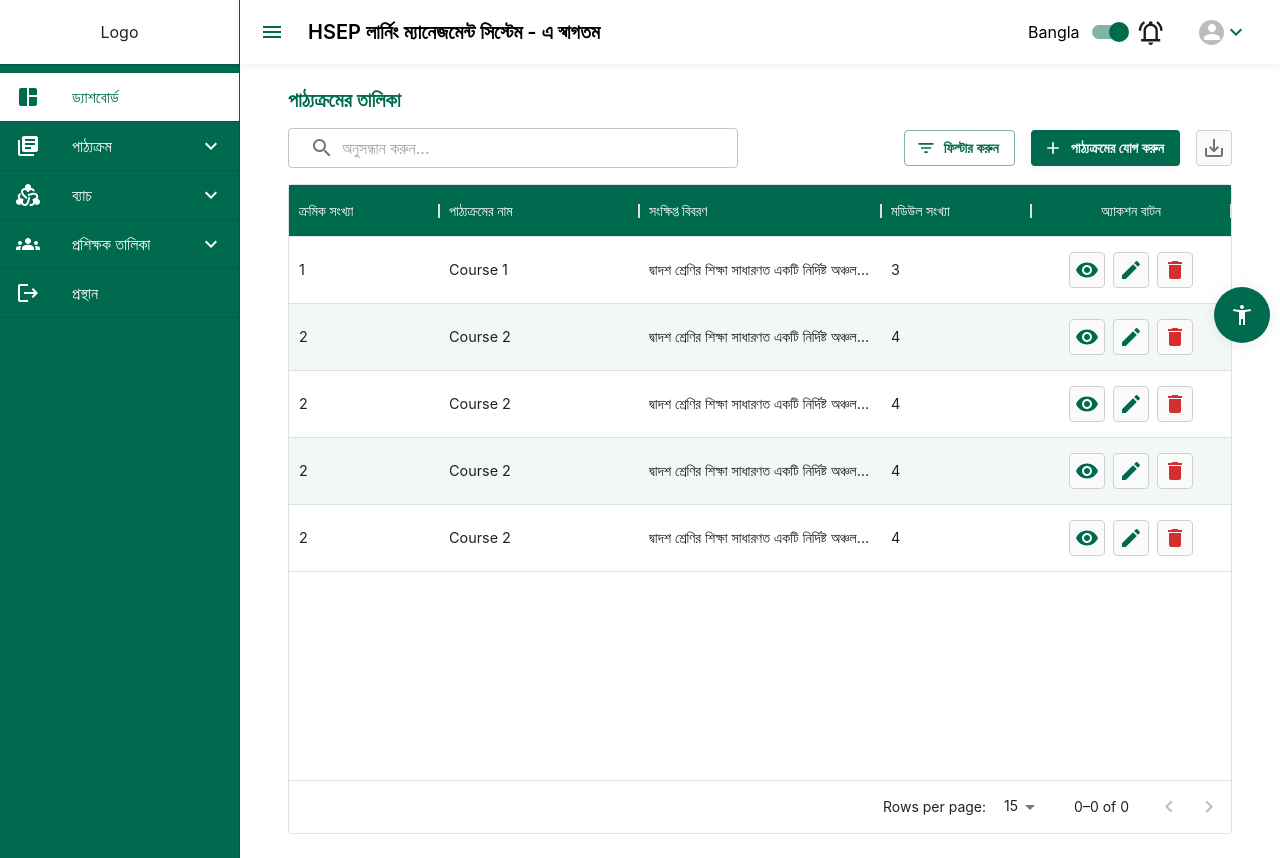
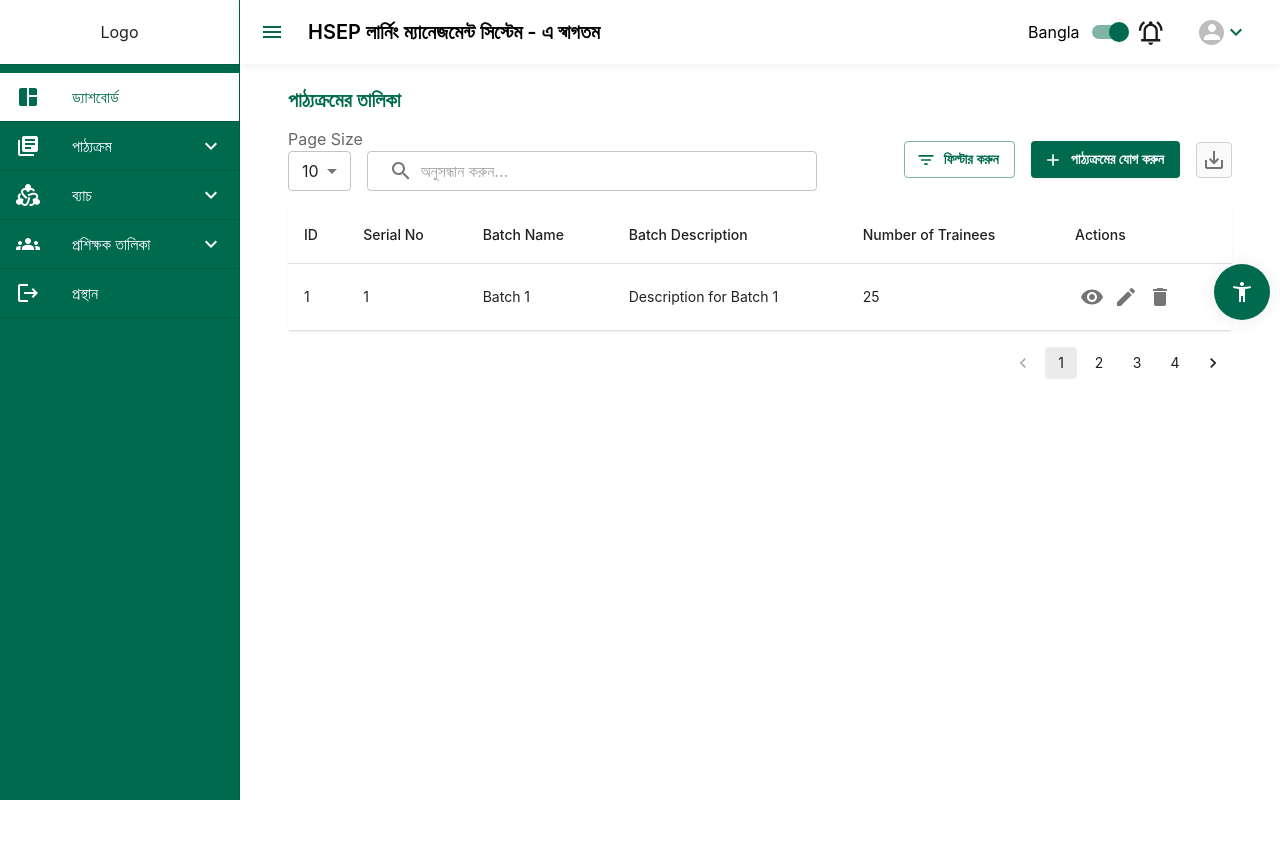
Before and after one commit to affan-habib/admin-panel, a React (Create React App) app: page /course-list in a window 1280 px wide. After the commit the page ends 800 px from the top, so only its background shows below. Built offline with nearby package versions, Linux system fonts and the light colour scheme.

Commit message:
course list replaced react-table, pagination and page sizing configuration updated

```diff
--- a/package.json
+++ b/package.json
@@ -18,6 +18,7 @@
     "@types/react": "^18.2.13",
     "@types/react-i18next": "^8.1.0",
     "@types/react-redux": "^7.1.25",
+    "@types/react-table": "^7.7.18",
     "axios": "^1.4.0",
     "chart.js": "^4.4.0",
     "env-cmd": "^10.1.0",
@@ -35,6 +36,7 @@
     "react-router-dom": "^6.13.0",
     "react-scripts": "5.0.1",
     "react-slick": "^0.29.0",
+    "react-table": "^7.8.0",
     "redux": "^4.2.1",
     "simplebar-react": "^3.2.4",
     "slick-carousel": "^1.8.1",
--- /dev/null
+++ b/src/components/tables/PageSizeSelect.tsx
@@ -0,0 +1,36 @@
+// components/tables/PageSizeSelect.tsx
+import React from 'react';
+import { FormControl, InputLabel, Select, MenuItem, Box } from '@mui/material';
+
+interface PageSizeSelectProps {
+    pageSize: number;
+    onPageSizeChange: (size: number) => void;
+}
+
+const PageSizeSelect: React.FC<PageSizeSelectProps> = ({ pageSize, onPageSizeChange }) => {
+    const handlePageSizeChange = (event: any) => {
+    const newSize = event.target.value as number;
+    onPageSizeChange(newSize);
+};
+
+return (
+    <Box sx={{ display: 'inline', marginRight: 2 }}>
+        <InputLabel id="page-size-label">Page Size</InputLabel>
+        <Select
+            size="small"
+            variant="outlined"
+            labelId="page-size-label"
+            id="page-size"
+            value={pageSize}
+            onChange={handlePageSizeChange}
+        >
+            <MenuItem value={5}>5</MenuItem>
+            <MenuItem value={10}>10</MenuItem>
+            <MenuItem value={20}>20</MenuItem>
+            {/* Add more options as needed */}
+        </Select>
+    </Box>
+);
+};
+
+export default PageSizeSelect;
--- /dev/null
+++ b/src/components/tables/ReactTable.tsx
@@ -0,0 +1,78 @@
+import React from 'react';
+import { useTable, usePagination, HeaderGroup, Row, Cell } from 'react-table';
+import { Table, TableBody, TableCell, TableContainer, TableHead, TableRow, Paper, Stack } from '@mui/material';
+import Pagination from '@mui/material/Pagination';
+
+interface ReactTableProps {
+    columns: any[];
+    data: any[];
+    totalCount: number;
+    pageSize: number;
+    currentPage: number;
+    onPageChange: (page: number) => void;
+    onPageSizeChange: (size: number) => void;
+}
+
+const ReactTable: React.FC<ReactTableProps> = ({
+    columns,
+    data,
+    totalCount,
+    pageSize,
+    currentPage,
+    onPageChange,
+    onPageSizeChange,
+}) => {
+    const {
+        getTableProps,
+        getTableBodyProps,
+        headerGroups,
+        prepareRow,
+        page,
+    } = useTable(
+        {
+            columns,
+            data,
+            initialState: { pageIndex: currentPage, pageSize } as any, // Cast to 'any' to avoid TypeScript error
+        },
+        usePagination
+    ) as any; // Cast to 'any' to avoid TypeScript error
+
+    return (
+        <Stack>
+            <TableContainer component={Paper}>
+                <Table {...getTableProps()}>
+                    <TableHead>
+                        {headerGroups.map((headerGroup: HeaderGroup) => (
+                            <TableRow {...headerGroup.getHeaderGroupProps()}>
+                                {headerGroup.headers.map((column) => (
+                                    <TableCell {...column.getHeaderProps()}>{column.render('Header')}</TableCell>
+                                ))}
+                            </TableRow>
+                        ))}
+                    </TableHead>
+                    <TableBody {...getTableBodyProps()}>
+                        {page.map((row: Row) => {
+                            prepareRow(row);
+                            return (
+                                <TableRow {...row.getRowProps()}>
+                                    {row.cells.map((cell: Cell) => (
+                                        <TableCell {...cell.getCellProps()}>{cell.render('Cell')}</TableCell>
+                                    ))}
+                                </TableRow>
+                            );
+                        })}
+                    </TableBody>
+                </Table>
+            </TableContainer>
+            <Pagination
+                sx={{ alignSelf: 'flex-end', mt: 2 }}
+                count={Math.ceil(totalCount / pageSize)}
+                page={currentPage + 1}
+                onChange={(_, page) => onPageChange(page - 1)}
+                shape="rounded"
+            />
+        </Stack>
+    );
+};
+
+export default ReactTable;
--- a/src/core/course/CourseList.tsx
+++ b/src/core/course/CourseList.tsx
@@ -1,67 +1,36 @@
-import React from 'react';
-import {
-  Button,
-  Container,
-  IconButton,
-  Stack,
-  TextField,
-  Typography,
-} from '@mui/material';
-import MuiTable from 'components/tables/MuiTable';
+// CourseList.tsx
+import React, { useState } from 'react';
+import { Button, Container, IconButton, Stack, TextField, Typography } from '@mui/material';
 import VisibilityIcon from '@mui/icons-material/Visibility';
 import EditIcon from '@mui/icons-material/Edit';
 import DeleteIcon from '@mui/icons-material/Delete';
-import { GridColDef } from '@mui/x-data-grid';
+
+// Import the ReactTable component
+import ReactTable from 'components/tables/ReactTable';
 import { Add, FilterList, SaveAlt, Search } from '@mui/icons-material';
+import PageSizeSelect from 'components/tables/PageSizeSelect';
 
-const columns: GridColDef[] = [
-  { field: 'ক্রমিক_সংখ্যা', headerName: 'ক্রমিক সংখ্যা', width: 150 },
-  { field: 'পাঠ্যক্রমের_নাম', headerName: 'পাঠ্যক্রমের নাম', width: 200 },
-  { field: 'সংক্ষিপ্ত_বিবরণ', headerName: 'সংক্ষিপ্ত বিবরণ', flex: 1 },
-  { field: 'মডিউল_সংখ্যা', headerName: 'মডিউল সংখ্যা', width: 150 },
+const columns = [
+  { Header: 'ID', accessor: 'id' },
+  { Header: 'Serial No', accessor: 'serialNo' },
+  { Header: 'Batch Name', accessor: 'batchName' },
+  { Header: 'Batch Description', accessor: 'batchDescription' },
+  { Header: 'Number of Trainees', accessor: 'numberOfTrainee' },
   {
-    field: 'actions',
-    headerName: 'অ্যাকশন বাটন',
-    width: 200,
-    sortable: false,
-    align: 'center',
-    headerAlign: 'center',
-    renderCell: (params) => (
-      <Stack direction="row" spacing={1}>
-        <IconButton
-          aria-label="view"
-          size="small"
-          style={{
-            backgroundColor: '#FAFAFA',
-            borderRadius: '4px',
-            border: '1px solid #D0D0D0',
-          }}
-        >
-          <VisibilityIcon sx={{ color: 'primary.main' }} />
+    Header: 'Actions',
+    accessor: 'actions',
+    Cell: ({ row }: any) => (
+      <>
+        <IconButton aria-label="view" size="small">
+          <VisibilityIcon />
         </IconButton>
-        <IconButton
-          aria-label="edit"
-          size="small"
-          style={{
-            backgroundColor: '#FAFAFA',
-            borderRadius: '4px',
-            border: '1px solid #D0D0D0',
-          }}
-        >
-          <EditIcon sx={{ color: 'primary.main' }} />
+        <IconButton aria-label="edit" size="small">
+          <EditIcon />
         </IconButton>
-        <IconButton
-          aria-label="delete"
-          size="small"
-          style={{
-            backgroundColor: '#FAFAFA',
-            borderRadius: '4px',
-            border: '1px solid #D0D0D0',
-          }}
-        >
-          <DeleteIcon sx={{ color: 'error.main' }} />
+        <IconButton aria-label="delete" size="small">
+          <DeleteIcon />
         </IconButton>
-      </Stack>
+      </>
     ),
   },
 ];
@@ -69,48 +38,27 @@ const columns: GridColDef[] = [
 const rows = [
   {
     id: 1,
-    ক্রমিক_সংখ্যা: 1,
-    পাঠ্যক্রমের_নাম: 'Course 1',
-    সংক্ষিপ্ত_বিবরণ:
-      'দ্বাদশ শ্রেণির শিক্ষা সাধারণত একটি নির্দিষ্ট অঞ্চল বা দেশে অনুসরণ করা শিক্ষা বোর্ড বা পাঠ্যক্রমের...।',
-    মডিউল_সংখ্যা: 3,
+    serialNo: 1,
+    batchName: 'Batch 1',
+    batchDescription: 'Description for Batch 1',
+    numberOfTrainee: 25,
   },
-  {
-    id: 2,
-    ক্রমিক_সংখ্যা: 2,
-    পাঠ্যক্রমের_নাম: 'Course 2',
-    সংক্ষিপ্ত_বিবরণ:
-      'দ্বাদশ শ্রেণির শিক্ষা সাধারণত একটি নির্দিষ্ট অঞ্চল বা দেশে অনুসরণ করা শিক্ষা বোর্ড বা পাঠ্যক্রমের...।',
-    মডিউল_সংখ্যা: 4,
-  },
-  {
-    id: 3,
-    ক্রমিক_সংখ্যা: 2,
-    পাঠ্যক্রমের_নাম: 'Course 2',
-    সংক্ষিপ্ত_বিবরণ:
-      'দ্বাদশ শ্রেণির শিক্ষা সাধারণত একটি নির্দিষ্ট অঞ্চল বা দেশে অনুসরণ করা শিক্ষা বোর্ড বা পাঠ্যক্রমের...।',
-    মডিউল_সংখ্যা: 4,
-  },
-  {
-    id: 4,
-    ক্রমিক_সংখ্যা: 2,
-    পাঠ্যক্রমের_নাম: 'Course 2',
-    সংক্ষিপ্ত_বিবরণ:
-      'দ্বাদশ শ্রেণির শিক্ষা সাধারণত একটি নির্দিষ্ট অঞ্চল বা দেশে অনুসরণ করা শিক্ষা বোর্ড বা পাঠ্যক্রমের...।',
-    মডিউল_সংখ্যা: 4,
-  },
-  {
-    id: 5,
-    ক্রমিক_সংখ্যা: 2,
-    পাঠ্যক্রমের_নাম: 'Course 2',
-    সংক্ষিপ্ত_বিবরণ:
-      'দ্বাদশ শ্রেণির শিক্ষা সাধারণত একটি নির্দিষ্ট অঞ্চল বা দেশে অনুসরণ করা শিক্ষা বোর্ড বা পাঠ্যক্রমের...।',
-    মডিউল_সংখ্যা: 4,
-  },
-  // Add more courses as needed
+  // Add more rows as needed
 ];
 
 const CourseList: React.FC = () => {
+  const [pageSize, setPageSize] = useState(10);
+  const [currentPage, setCurrentPage] = useState(0);
+
+  const handlePageChange = (page: number) => {
+    setCurrentPage(page);
+  };
+
+  const handlePageSizeChange = (size: number) => {
+    setPageSize(size);
+    setCurrentPage(0); // Reset current page when changing page size
+  };
+
   return (
     <Container maxWidth="xl">
       <Typography variant="h6" color="primary.main" mb={2}>
@@ -122,6 +70,8 @@ const CourseList: React.FC = () => {
         alignItems="center"
         mb={2}
       >
+        <div>
+          <PageSizeSelect pageSize={pageSize} onPageSizeChange={handlePageSizeChange}/>
           <TextField
             variant="outlined"
             size="small"
@@ -135,6 +85,7 @@ const CourseList: React.FC = () => {
               ),
             }}
           />
+        </div>
         <div>
           <Button variant="outlined" startIcon={<FilterList />} sx={{ mr: 2 }}>
             ফিল্টার করুন
@@ -154,11 +105,14 @@ const CourseList: React.FC = () => {
           </IconButton>
         </div>
       </Stack>
-      <MuiTable
+      <ReactTable
         columns={columns}
-        rows={rows}
-        getRowId={(row: any) => row.id}
-        // Add other props as needed
+        data={rows}
+        totalCount={40}
+        pageSize={pageSize}
+        currentPage={0}
+        onPageChange={handlePageChange}
+        onPageSizeChange={handlePageSizeChange}
       />
     </Container>
   );
```
Also changed, not shown: 1 other file (tests, documents, lock files or other folders). Lines whose indentation alone changed are shown as unchanged.
